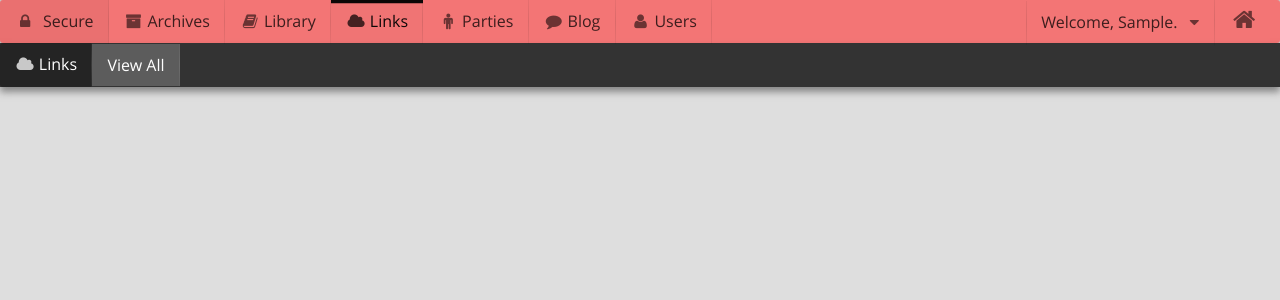
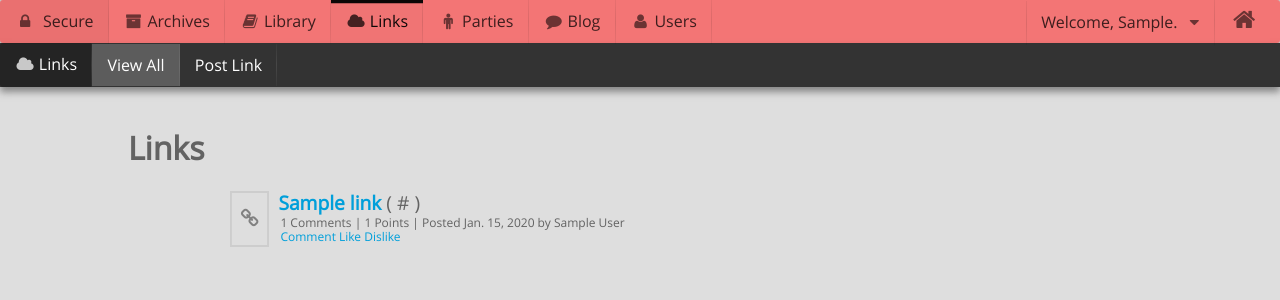
Before and after one commit to westleyrussell/SPGammaIota, a Django app: page /secure/links/ in a window 1280 px wide. Shown: the top 300 px of the page. Run offline with Django 3.2, Linux system fonts and the light colour scheme; a user stored in the database is signed in; tables that the repository leaves empty hold one stand-in row (values such as "Sample post"); parts of the project's set-up code (start-up, migrations or seed data) failed here and were passed over; some libraries are stand-ins or nearby versions.

Commit message:
Completed backend for links modules.  Still have to put together front end.

```diff
--- /dev/null
+++ b/SigmaPi/Links/admin.py
@@ -0,0 +1,6 @@
+from django.contrib import admin
+from Links.models import Link, Comment
+
+
+admin.site.register(Link)
+admin.site.register(Comment)
--- a/SigmaPi/Links/models.py
+++ b/SigmaPi/Links/models.py
@@ -44,14 +44,24 @@ class Comment(models.Model):
 	link = models.ForeignKey(Link)
 	comment = models.TextField()
 
+class CommentForm(ModelForm):
+	"""
+		Form for adding a comment
+	"""
+	comment = forms.CharField(widget=forms.Textarea)
+
+	class Meta:
+		model = Comment
+		exclude = ['commentor', 'date', 'link']
+
 class LinkForm(ModelForm):
 	"""
 		Form for adding a link
 	"""
 
 	title = forms.CharField(max_length = 50)
-	url = forms.CharField(max_length=200)
+	url = forms.URLField(max_length=200)
 
 	class Meta:
 		model = Link
-		exclude = ['poster', 'date', 'title', 'url', 'times_accessed', 'last_accessed', 'promoted']
+		exclude = ['poster', 'date', 'timesAccessed', 'lastAccessed', 'piValue', 'commentCount', 'promoted']
--- a/SigmaPi/Links/templates/secure/links_base.html
+++ b/SigmaPi/Links/templates/secure/links_base.html
@@ -14,5 +14,8 @@
 			<i class="cloud icon"></i>Links
 		</div>
 		<a class="active item" href="{% url 'Links.views.view_all' %}">View All</a>
+		{% if perms.Links.add_link %}
+		<a class="item" id="add_link_button">Post Link</a>
+		{% endif %}
 	</div>
 {% endblock %}
--- a/SigmaPi/Links/templates/secure/links_view_all.html
+++ b/SigmaPi/Links/templates/secure/links_view_all.html
@@ -1 +1,72 @@
 {% extends "secure/links_base.html" %}
+
+{% block title %}Sigma Pi Secure - Links {% endblock %}
+
+{% block content %}
+	{% if perms.Links.add_link %}
+	<div id="add_link_form" class="ui segment" hidden>
+		<form enctype="multipart/form-data" method="post" action="{% url 'Links.views.add_link' %}" class="ui form">
+			{% csrf_token %}
+			<div class="field">
+				<label>Title*</label>
+				<div class="ui left labeled input">
+		  			{{linkform.title}}
+		  			<div class="ui corner label">
+						<i class="asterisk icon"></i>
+					</div>
+		  		</div>
+			</div>
+			<div class="field">
+				<label>URL*</label>
+				<div class="ui left labeled input">
+		  			{{linkform.url}}
+		  			<div class="ui corner label">
+						<i class="asterisk icon"></i>
+					</div>
+		  		</div>
+			</div>
+			<button type="submit" class="ui blue submit button">Post Link</button>
+			<div id="add_link_cancel" class="ui red button">Cancel</div>
+		</form>
+		</div>
+	<script type="text/javascript">
+		$(document).ready(function() {
+			$('#add_link_button').click(function() {
+				$('#add_link_form').slideToggle(450);
+			});
+			$('#add_link_cancel').click(function() {
+				$('#add_link_form').slideToggle(450);
+			});
+		} );
+	</script>
+	{% endif %}
+	<h1 class="ui header">Links</h1>
+
+
+	{% if links %}
+		<div class="ui list" id="links-list">
+		{% for link in links %}
+			<div id="link" class="item">
+				<i class="square url icon"></i>
+				<div class="content">
+					<a class="header" href="{% url 'Links.views.visit_link' link.pk %}">{{link.title}}</a>
+					( {{ link.url }} )
+					<div id="details">
+						<div id="metadata">
+						{{ link.commentCount }} Comments | {{ link.piValue }} Points
+						| Posted {{ link.date }} by {{ link.poster.first_name }} {{ link.poster.last_name }}
+						</div>
+						<div id="actions">
+							<a>Comment</a>
+							<a>Like</a>
+							<a>Dislike</a>
+						</div>
+					</div>
+				</div>
+
+			</div>
+		{% endfor %}
+		</div>
+	{% endif %}
+
+{% endblock %}
--- a/SigmaPi/Links/views.py
+++ b/SigmaPi/Links/views.py
@@ -3,40 +3,139 @@ from django.template import RequestContext
 from django.shortcuts import render, redirect
 from django.contrib.auth.decorators import permission_required
 from datetime import datetime
+from django.utils.html import strip_tags
 
-from Links.models import Link, Opinion, Comment, LinkForm
+from Links.models import Link, Opinion, Comment, LinkForm, CommentForm
 
 @login_required
 def view_all(request):
 	"""
 		Displays all of the links in the system.
 	"""
-	return render(request, "secure/links_view_all.html", None)
+	linkform = LinkForm()
+	commentform = CommentForm()
+
+	links = Link.objects.all()
+
+	context = RequestContext(request, {
+		'linkform':linkform,
+		'commentform':commentform,
+		'links': links,
+		})
+
+	return render(request, "secure/links_view_all.html", context)
 
 @login_required
 def visit_link(request, link):
 	"""
 		Records a visit to the given link and redirects the user to it.
 	"""
-	pass
 
-@login_required
+	try:
+		desired_link = Link.objects.get(pk=link)
+		desired_link.lastAccessed = datetime.now()
+		desired_link.timesAccessed = desired_link.timesAccessed + 1
+		desired_link.save()
+		return redirect(desired_link.url)
+	except Exception, e:
+		return redirect('PubSite.views.permission_denied')
+
+
+@permission_required('Links.add_link', login_url='PubSite.views.permission_denied')
 def add_link(request):
 	"""
 		Creates a new link to add to the system
 	"""
-	pass
+	if request.method == 'POST':
+		form = LinkForm(request.POST)
 
-@login_required
+		if form.is_valid():
+			link = form.save(commit=False)
+			link.poster = request.user
+			link.date = datetime.now()
+			link.timesAccessed = 0
+			link.lastAccessed = datetime.now()
+			link.piValue = 0
+			link.commentCount = 0
+			link.promoted = False
+			link.save()
+
+		return redirect('Links.views.view_all')
+	else:
+		return redirect('PubSite.views.permission_denied')
+
+@permission_required('Links.add_comment', login_url='PubSite.views.permission_denied')
 def add_comment(request, link):
 	"""
 		Creates a new comment to a given link.
 	"""
-	pass
 
-@login_required
+	try:
+		desired_link = Link.objects.get(pk=link)
+	except Exception, e:
+		return redirect('PubSite.views.permission_denied')
+
+
+	if request.method == 'POST':
+		form = CommentForm(request.POST)
+
+		if form.is_valid():
+			comment = form.save(commit=False)
+			comment.commentor = request.user
+			comment.date = datetime.now()
+			comment.link = desired_link
+			comment.save()
+			desired_link.commentCount = desired_link.commentCount + 1
+			desired_link.save()
+
+		return redirect('Links.views.view_all')
+	else:
+		return redirect('PubSite.views.permission_denied')
+
+@permission_required('Links.add_opinion', login_url='PubSite.views.permission_denied')
 def change_opinion(request, link):
 	"""
 		Adds an PiOpinion to a given link
 	"""
-	pass
+	if request.method == 'POST':
+
+		try:
+			desired_link = Link.objects.get(pk=link)
+			op_id = strip_tags(request.POST['opin_id'])
+		except Exception, e:
+			return redirect('PubSite.views.permission_denied')
+
+		if op_id == 'P':
+			positive = True
+			pival = 1
+		else:
+			positive = False
+			pival = -1
+
+		# Check if user has opinionated on this before.
+		try:
+			priorOpinion = Opinion.objects.get(link=desired_link, opinionator=request.user)
+
+			# If we pressed the same button as before, just remove the opinion completely.
+			if priorOpinion.positiveOpinion == positive:
+				desired_link.piValue = desired_link.piValue + pival
+				priorOpinion.delete()
+			else:
+				# if we pressed the opposite button, add 2 * its value to negate the old opinion and add a new one.
+				desired_link.piValue = desired_link.piValue + (2 * pival)
+				priorOpinion.positiveOpinion = positive
+				priorOpinion.save()
+				desired_link.save()
+		except Exception, e:
+			# if an opinion doesnt exist, just create one.
+			opinion = Opinion()
+			opinion.opinionator = request.user
+			opinion.link = desired_link
+			opinion.positiveOpinion = positive
+			opinion.save()
+			desired_link.piValue = desired_link.piValue + pival
+			desired_link.save()
+
+		return redirect('Links.views.view_all')
+	else:
+		return redirect('PubSite.views.permission_denied')
--- a/SigmaPi/static/css/secure/links/links_common.css
+++ b/SigmaPi/static/css/secure/links/links_common.css
@@ -16,3 +16,28 @@
 form {
 	margin: 0;
 }
+
+#details {
+	margin:2px;
+	font-size: 0.75rem;
+}
+
+#metadata {
+	display:inline;
+}
+
+#actions {
+}
+
+#links-list {
+	margin: auto;
+	width: 80%;
+}
+
+#link {
+	margin-bottom: 10px;
+}
+
+#comments {
+
+}
--- a/SigmaPi/static/css/secure/secure_common.css
+++ b/SigmaPi/static/css/secure/secure_common.css
@@ -12,6 +12,15 @@
 body {
 	margin: 0;
 	background-color: #DEDEDE;
+}
+
+a {
+  color: #009FDA;
+  text-decoration: none;
+}
+
+a:hover {
+  color: #0F80F8;
 }
 
 #nav_toggle {
```
Also changed, not shown: SigmaPi/PubSite/templates/base.html (+94 -0 lines), SigmaPi/static/css/pub_common.css (+8 -0 lines), SigmaPi/static/js/pub/pub_common.js (+0 -33 lines).
